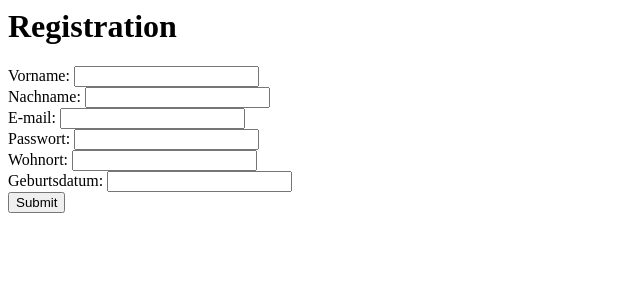
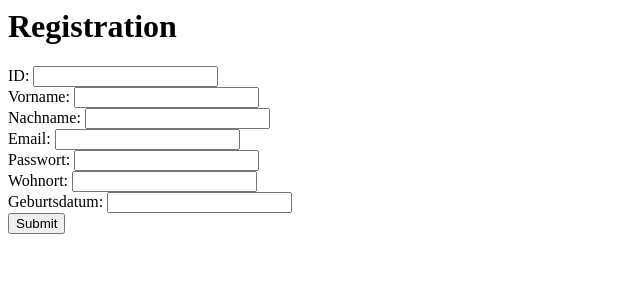
Before and after one commit to JudithBaumann/Grapevine, a PHP site: page /register.php in a window 1280 px wide. Shown: the top 300 px of the page, without its empty margins (0-640 px from the left). Run offline with PHP 8.4, Linux system fonts and the light colour scheme.

Commit message:
Jetzt kann man sich endlich registrieren :D

```diff
--- a/db-include.php
+++ b/db-include.php
@@ -1,23 +1,15 @@
 <html>
 <body>
 <?php
-$servername = "mars.iuk.hdm-stuttgart.de";
-$dbname = "u-jb184";
-$passwort = "Eithee90hK";
+$dsn = "mysql:dbhost=https://mars.iuk.hdm-stuttgart.de;dbname=u-jb184";
+$dbuser = "jb184";
+$dbpass = "Eithee9OhK";
+$db = new PDO($dsn, $dbuser, $dbpass);
 
-$dsn="mysql:: host=mars.iuk.hdm-stuttgart.de; dbname=u-jb184";
-
-try{$db= new PDO($dsn, "jb184", "Eithee9OhK", array('charset'=>'utf8'));
-
-}
-
-catch (PDOException$p)
-{
-    echo ("Fehler bei Aufbau der Datenbankverbindung.".$p->getMessage());
-
-}
+$db->setAttribute(PDO::ATTR_ERRMODE, PDO::ERRMODE_EXCEPTION);
 
 ?>
 
+
 </body>
 </html>
--- a/register.php
+++ b/register.php
@@ -4,16 +4,21 @@
 </head>
 <body>
 <?php
+
+include_once "db-include.php";
+
 if (empty($_POST)) {
     ?>
     <h1>Registration</h1>
     <form name="registration" action="register.php" method="POST">
+        <label for "ID">ID: </label>
+        <input type="text" name="ID"/> <br/>
         <label for "Vorname">Vorname: </label>
         <input type="text" name="Vorname"/> <br/>
         <label for 'Nachname'>Nachname: </label>
         <input type="text" name="Nachname"/> <br/>
-        <label for 'E-mail'>E-mail: </label>
-        <input type="text" name="E-mail"/> <br/>
+        <label for 'Email'>Email: </label>
+        <input type="text" name="Email"/> <br/>
         <label for 'Passwort'>Passwort: </label>
         <input type="password" name="Passwort"/> <br/>
         <label for 'Wohnort'>Wohnort: </label>
@@ -30,28 +35,31 @@ if (empty($_POST)) {
 
 
 
-
 else {
-    echo ("Vielen Dank! Sie wurden registriert");
 
 
 
 
 $form = $_POST;
-$Vorname = $form[ "Vorname" ];
-$Nachname = $form["Nachname"];
-$Email = $form["E-mail"];
-$Passwort = $form ["Passwort"];
-$Wohnort = $form ["Wohnort"];
-$Geburtsdatum = $form["Geburtsdatum"];
+    $Vorname = $form['Vorname'];
+$Nachname = $form['Nachname'];
+$Email = $form['Email'];
+$Passwort = $form ['Passwort'];
+$Wohnort = $form ['Wohnort'];
+$Geburtsdatum = $form['Geburtsdatum'];
 
-    include "db-include.php";
 
-$sql = "Insert Into Nutzer (Vorname, Nachname, Email, Passwort, Wohnort, Geburtsdatum) Values (:Vorname, :Nachname, :E-Mail, :Passwort, :Wohnort, :Geburtsdatum)";
+
+$sql = "Insert Into Nutzer (Vorname, Nachname, Email, Passwort, Wohnort, Geburtsdatum) Values (:Vorname, :Nachname, :Email, :Passwort, :Wohnort, :Geburtsdatum)";
 
 $query = $db->prepare($sql);
-$query->execute(array(":Vorname"=>$Vorname, ":Nachname"=>$Nachname, ":E-Mail"=>$Email, ":Passwort"=>$Passwort, ":Wohnort"=>$Wohnort, ":Geburtsdatum"=>$Geburtsdatum));
+$result = $query->execute(array(":Vorname"=>$Vorname, ":Nachname"=>$Nachname, ":Email"=>$Email, ":Passwort"=>$Passwort, ":Wohnort"=>$Wohnort, ":Geburtsdatum"=>$Geburtsdatum));
 
+    if ( $result ){
+        echo "<p>Thank you. You have been registered</p>";
+    } else {
+        echo "<p>Sorry, there has been a problem inserting your details. Please contact admin.</p>";
+    }
 }
 ?>
 </body>
```
